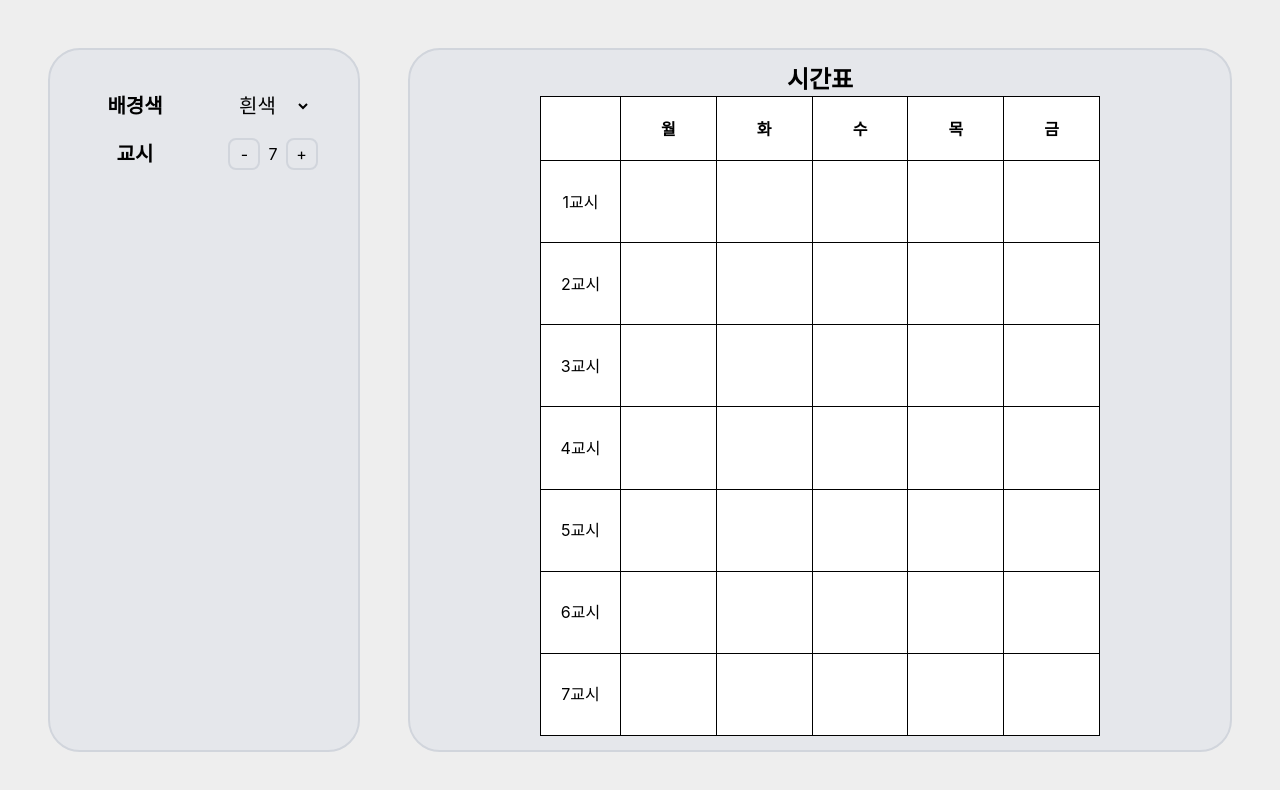
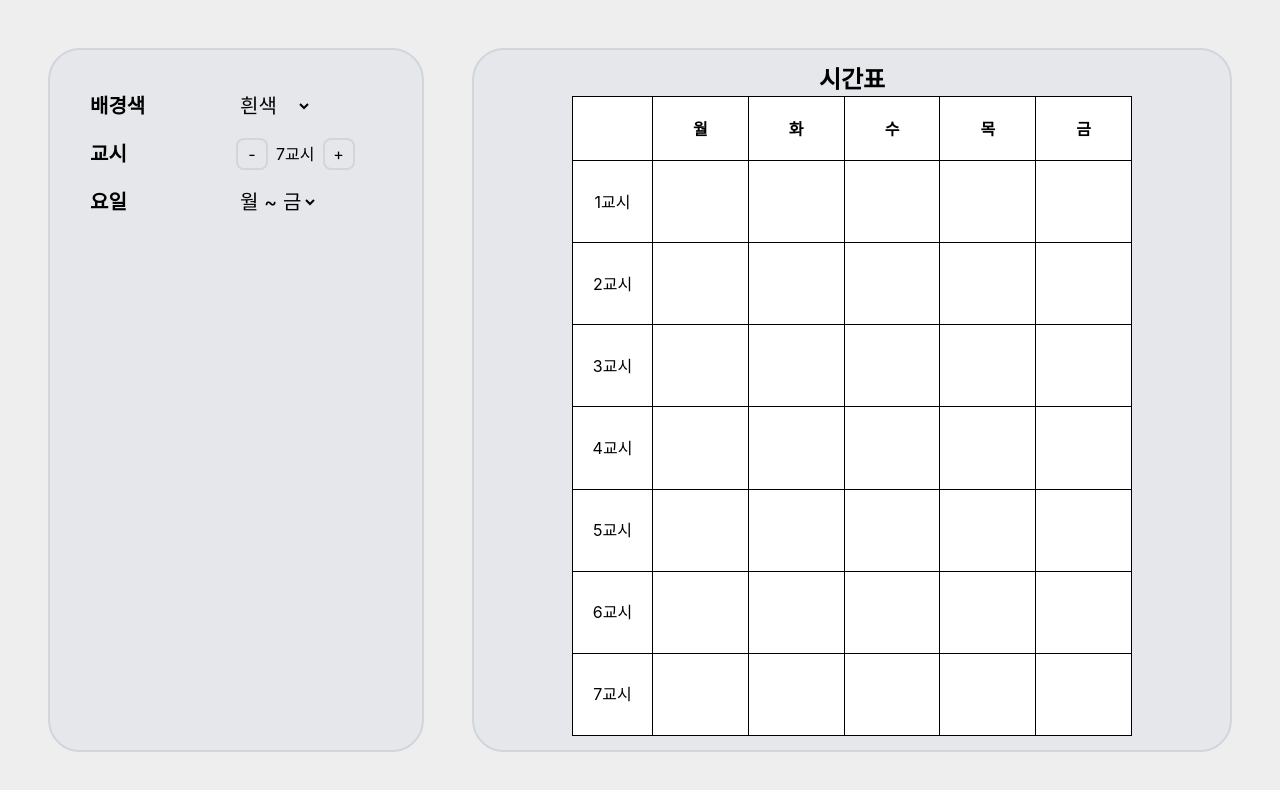
Before and after one commit to siwon-lab/timetable-wallpaper, a React (Vite) app: page / in a window 1280 px wide. Shown: the top 790 px of the page. Built offline with nearby package versions, Linux system fonts and the light colour scheme.

Commit message:
feat: add weekday selection

```diff
--- a/src/App.tsx
+++ b/src/App.tsx
@@ -4,29 +4,37 @@ import './App.css';
 function App() {
    // const w = 300;
    // const h = Math.round((300 * 19.5) / 9);
-   const days = ['월', '화', '수', '목', '금'];
+   const [days, setDays] = useState<keyof typeof daysMap>('weekdays');
    const [periods, setPeriods] = useState(7);
    const [bgColor, setBgColor] = useState('white');
+   const daysMap: { [key: string]: string[] } = {
+      weekdays: ['월', '화', '수', '목', '금'],
+      week: ['일', '월', '화', '수', '목', '금', '토'],
+   };
    const bgMap = [
       { color: 'white', name: '흰색', class: 'bg-white' },
       { color: 'red', name: '빨간색', class: 'bg-red-300' },
       { color: 'blue', name: '파란색', class: 'bg-blue-300' },
+      { color: 'yellow', name: '노란색', class: 'bg-yellow-300' },
    ];
    return (
       <>
          <div className="flex h-screen w-full bg-[#eee]">
-            <div className="flex h-full w-[30%] items-center justify-center p-12 pr-6">
-               <div className="flex h-full w-full rounded-4xl border-2 border-gray-300 bg-gray-200 px-4 py-10">
+            <div className="flex h-full w-[35%] items-center justify-center p-12 pr-6">
+               <div className="flex h-full w-full rounded-4xl border-2 border-gray-300 bg-gray-200 p-10">
                   <div className="flex-1">
-                     <div className="flex h-8 w-full items-center justify-center">
+                     <div className="flex h-8 w-full items-center">
                         <span className="text-xl font-semibold">배경색</span>
                      </div>
-                     <div className="mt-4 flex h-8 w-full items-center justify-center">
+                     <div className="mt-4 flex h-8 w-full items-center">
                         <span className="text-xl font-semibold">교시</span>
+                     </div>
+                     <div className="mt-4 flex h-8 w-full items-center">
+                        <span className="text-xl font-semibold">요일</span>
                      </div>
                   </div>
                   <div className="flex-1">
-                     <div className="flex h-8 w-full items-center justify-center">
+                     <div className="flex h-8 w-full items-center">
                         <select
                            className="text-xl"
                            value={bgColor}
@@ -39,7 +47,7 @@ function App() {
                            ))}
                         </select>
                      </div>
-                     <div className="mt-4 flex h-8 w-full items-center justify-center">
+                     <div className="mt-4 flex h-8 w-full items-center">
                         <button
                            className="h-8 w-8 cursor-pointer rounded-lg border-2 border-gray-300 bg-gray-200"
                            onClick={() => {
@@ -50,7 +58,7 @@ function App() {
                         >
                            -
                         </button>
-                        <span className="mx-2">{periods}</span>
+                        <span className="mx-2">{periods}교시</span>
                         <button
                            className="h-8 w-8 cursor-pointer rounded-lg border-2 border-gray-300 bg-gray-200"
                            onClick={() => {
@@ -60,10 +68,22 @@ function App() {
                            +
                         </button>
                      </div>
+                     <div className="mt-4 flex h-8 w-full items-center">
+                        <select
+                           className="text-xl"
+                           value={days}
+                           onChange={(e) => {
+                              setDays(e.target.value);
+                           }}
+                        >
+                           <option value="weekdays">월 ~ 금</option>
+                           <option value="week">일 ~ 토</option>
+                        </select>
+                     </div>
                   </div>
                </div>
             </div>
-            <div className="flex h-full w-[70%] items-center justify-center p-12 pl-6">
+            <div className="flex h-full w-[65%] items-center justify-center p-12 pl-6">
                <div className="flex h-full w-full flex-col items-center justify-center rounded-4xl border-2 border-gray-300 bg-gray-200">
                   <h1 className="text-2xl font-semibold">시간표</h1>
                   <table
@@ -71,10 +91,10 @@ function App() {
                   >
                      <thead>
                         <tr>
-                           <th className="border text-center align-middle w-20"></th>
-                           {days.map((day) => (
+                           <th className="w-20 border text-center align-middle"></th>
+                           {daysMap[days].map((day) => (
                               <th
-                                 className="border text-center align-middle h-16"
+                                 className="h-16 border text-center align-middle"
                                  key={day}
                               >
                                  {day}
@@ -89,12 +109,15 @@ function App() {
                                  <td className="border text-center align-middle">
                                     {period}교시
                                  </td>
-                                 {days.map((day) => (
+                                 {daysMap[days].map((day) => (
                                     <td
                                        className="border text-center align-middle"
                                        key={day}
                                     >
-                                       <input className='w-full h-full outline-none text-center' type="text" />
+                                       <input
+                                          className="h-full w-full text-center outline-none"
+                                          type="text"
+                                       />
                                     </td>
                                  ))}
                               </tr>
```
